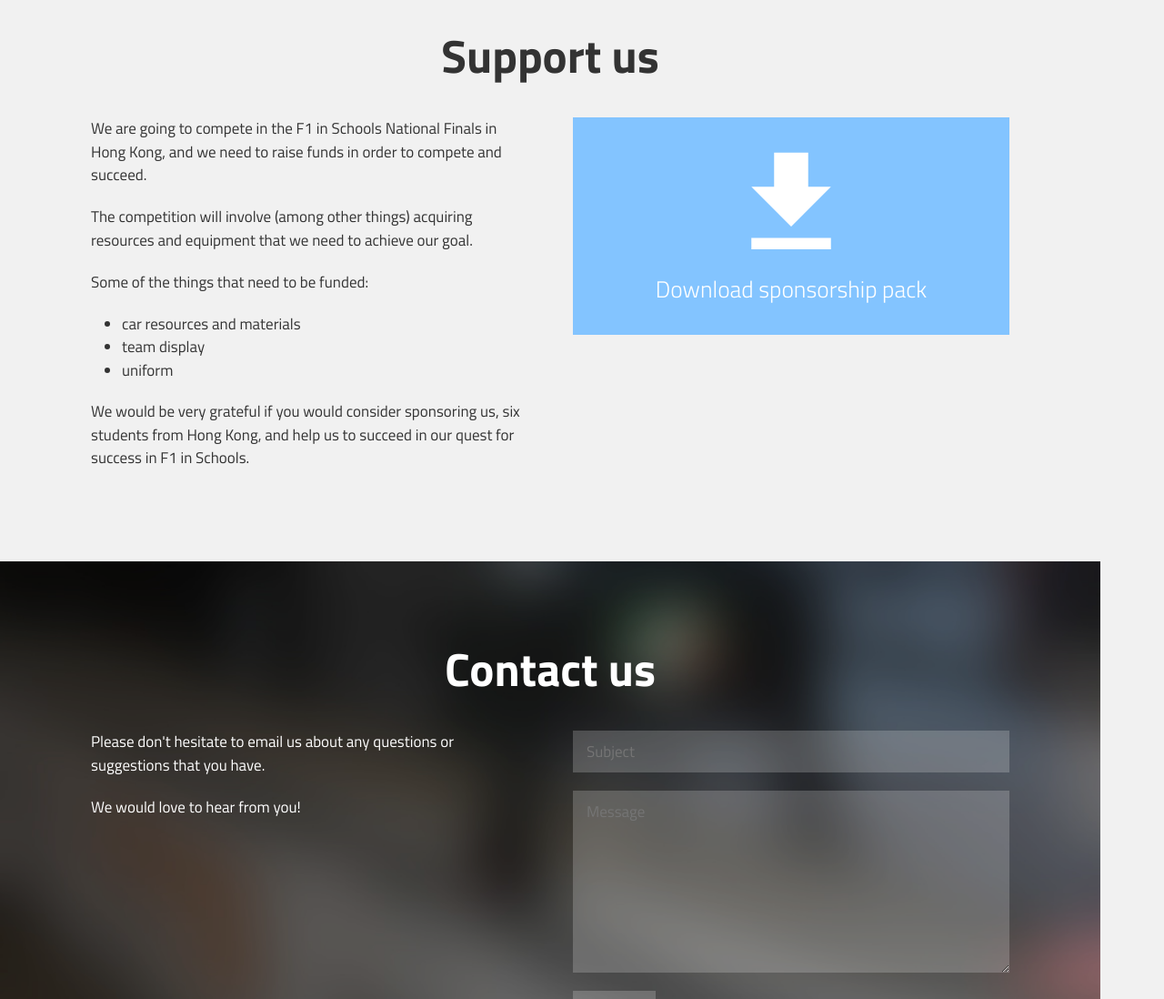
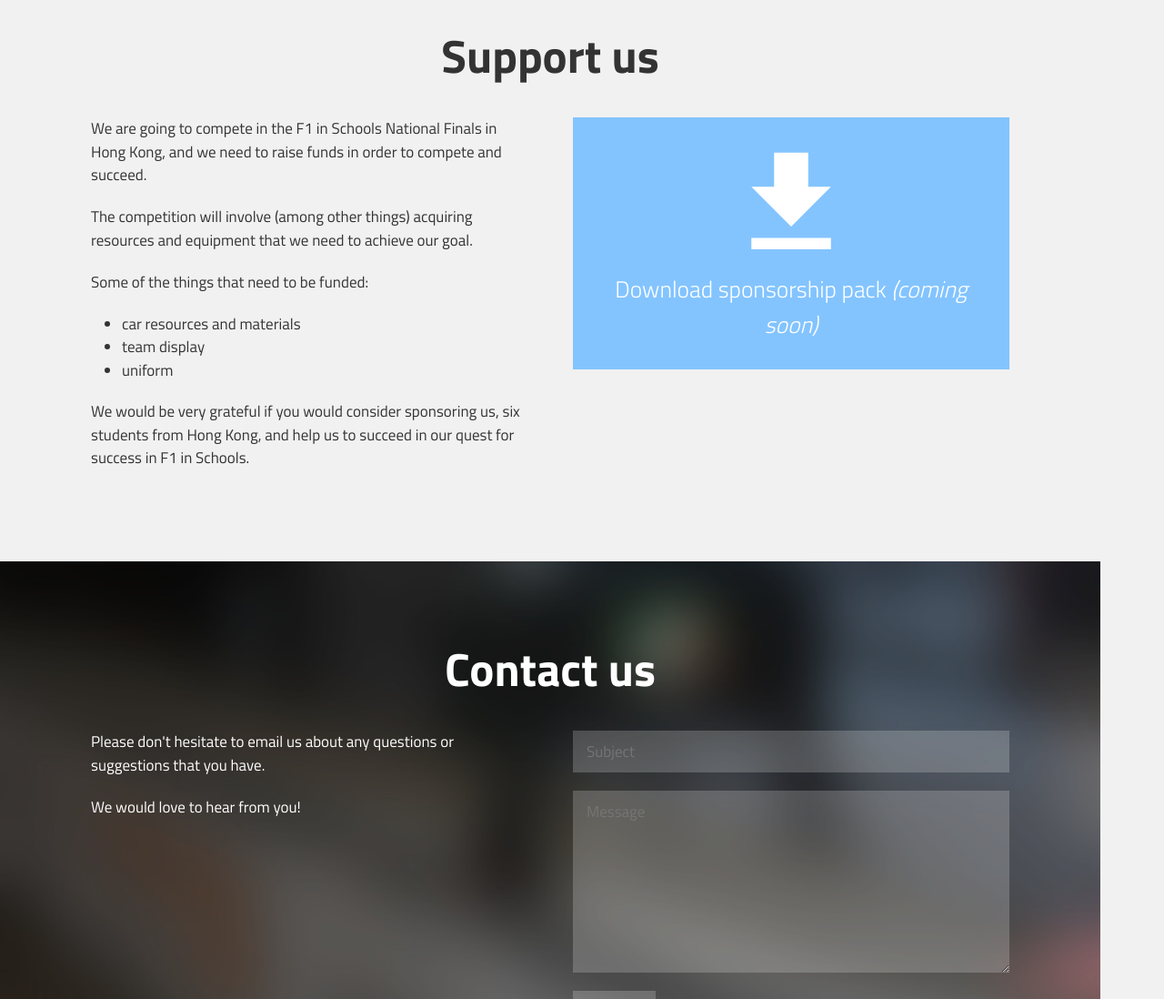
Before and after one commit to z-------------/sc-racers-v3, a plain HTML site: page index.html in a window 1280 px wide. Shown: the part 3322-4420 px from the top of the page at 91% size. Drawn offline with Linux system fonts and the light colour scheme; no server answers.

Commit message:
Remove sponsorship pack dl (not ready for public comsumption)

```diff
--- a/index.html
+++ b/index.html
@@ -129,7 +129,8 @@
                     </ul>
                     <p>We would be very grateful if you would consider sponsoring us, six students from Hong Kong, and help us to succeed in our quest for success in F1 in Schools.</p>
                 </div>
-                <a class="button big" href="/assets/docs/Sponsorship%20Letter.pdf">Download sponsorship pack</a>
+                <!-- <a class="button big" href="/assets/docs/Sponsorship%20Letter.pdf">Download sponsorship pack</a> -->
+                <a class="button big">Download sponsorship pack <em>(coming soon)</em></a>
             </div>
         </section>
 
```
